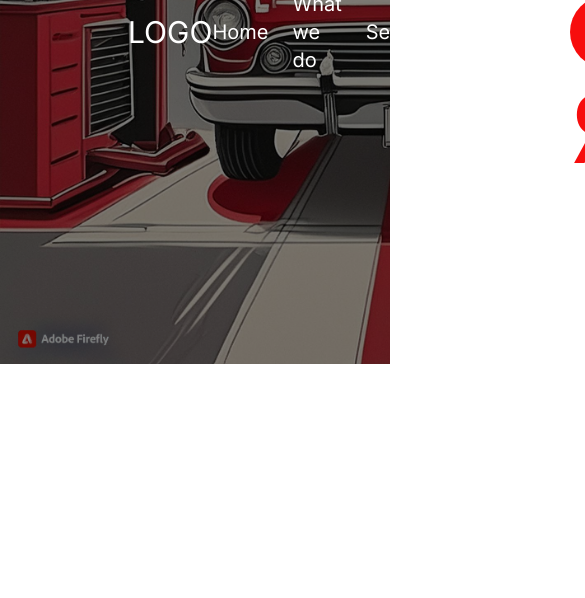
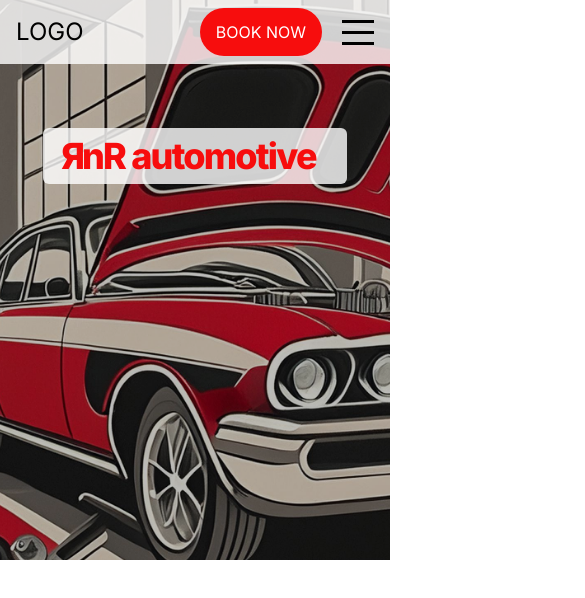
Before and after one commit to nGen-Studios/rnr-automotive, a Next.js app: page / in a window 390 px wide. Shown: the top 598 px of the page, 585 px wide, since content can reach past the window. Built offline with nearby package versions, Linux system fonts and the light colour scheme.

Commit message:
responsiveness and changed a few styles

```diff
--- a/src/components/Hero-section/hero-section.tsx
+++ b/src/components/Hero-section/hero-section.tsx
@@ -12,16 +12,16 @@ import backgroundImage6 from "@/public/redcar3.jpg"; //Like hom
 
 export default function HeroSection() {
   return (
-    <section className="overflow-hidden h-[55rem]">
+    <section className="overflow-hidden h-[55rem] tablet:h[45rem] mobile:h-[35rem]">
       <Image
-        className="w-full h-screen brightness-50 object-cover object-[position:0,-30rem]"
-        src={backgroundImage}
+        className="w-full h-screen brightness-75 object-cover object-[0,-28rem] desktop:object-[0,-22rem] laptop:object-[0,-20rem] tablet:object-[0,-5rem] mobile:object-[-6rem,-8rem]"
+        src={backgroundImage2}
         alt="A car being serviced"
       />
-      <div className="absolute top-20 left-[36rem] text-secondary text-8xl tracking-tighter flex">
+
+      <div className="absolute font-extrabold bg-transparent top-32 left-1/2 translate-x-[-50%] rounded-md text-secondary text-8xl tracking-tighter px-5 py-2 flex laptop:text-7xl tablet:text-6xl tablet:w-[29rem] mobile:text-4xl mobile:w-[19rem] ">
         <div className="scale-x-[-1] mr-[-3px]">R</div>nR automotive
       </div>
-      <BookingButton className="absolute top-[48.5rem] left-[50.5rem] px-5 p-3 text-4xl" />
     </section>
   );
 }
--- a/src/components/Navigation/BookingButton.tsx
+++ b/src/components/Navigation/BookingButton.tsx
@@ -1,5 +1,3 @@
-import { twMerge } from "tailwind-merge";
-
 export default function BookingButton({
   className,
   ...rest
@@ -7,12 +5,11 @@ export default function BookingButton({
   return (
     <button
       type="button"
-      className={twMerge(
-        "mr-20 bg-secondary p-2 px-4 rounded-full text-xl hover:scale-110 text-white",
-        className
-      )}
+      className={
+        "mr-20 bg-secondary p-3 px-4 rounded-full text-xl hover:scale-110 text-white tablet:mr-5 mobile:text-base"
+      }
     >
-      Book now
+      BOOK NOW
     </button>
   );
 }
--- a/src/components/Navigation/Navigation.tsx
+++ b/src/components/Navigation/Navigation.tsx
@@ -3,7 +3,7 @@ import NavigationLogo from "./NavigationLogo";
 
 export default function Navigation() {
   return (
-    <nav className="w-full h-16 flex items-center justify-between absolute top-0 left-0 z-10 text-white">
+    <nav className="w-full bg-transparent h-16 flex items-center justify-between absolute top-0 left-0 z-10 text-black">
       <NavigationLogo />
       <NavigationItemWrapper />
     </nav>
--- a/src/components/Navigation/NavigationItemWrapper.tsx
+++ b/src/components/Navigation/NavigationItemWrapper.tsx
@@ -4,9 +4,16 @@ import BookingButton from "./BookingButton";
 export default function NavigationItemWrapper() {
   return (
     <ul className="flex items-center justify-evenly">
-      <NavigationItems />
+      <NavigationItems className="tablet:hidden" />
       <li>
         <BookingButton />
+      </li>
+      <li>
+        <button className="tablet:block hidden cursor-pointer tablet:mr-16 mobile:mr-4">
+          <span className="h-[3px] w-8 bg-black block" />
+          <span className="h-[3px] w-8 bg-black block my-2" />
+          <span className="h-[3px] w-8 bg-black block" />
+        </button>
       </li>
     </ul>
   );
--- a/src/components/Navigation/NavigationItems.tsx
+++ b/src/components/Navigation/NavigationItems.tsx
@@ -1,13 +1,24 @@
 import { navigationData } from "./navigationData";
+import { twMerge } from "tailwind-merge";
 import Link from "next/link";
 
-export default function NavigationItems() {
-  return navigationData.map((nav) => (
-    <Link
-      href={nav.href}
-      className="inline items-center mr-6 text-xl hover:scale-110"
-    >
-      {nav.name}
-    </Link>
-  ));
+export default function NavigationItems({
+  className,
+  ...rest
+}: React.HTMLProps<HTMLButtonElement>) {
+  return (
+    <>
+      {navigationData.map((nav) => (
+        <Link
+          href={nav.href}
+          className={twMerge(
+            "inline items-center mr-6 text-xl hover:scale-110",
+            className
+          )}
+        >
+          {nav.name}
+        </Link>
+      ))}
+    </>
+  );
 }
--- a/src/components/Navigation/NavigationLogo.tsx
+++ b/src/components/Navigation/NavigationLogo.tsx
@@ -1,3 +1,7 @@
 export default function NavigationLogo() {
-  return <h1 className="ml-32  text-3xl">LOGO</h1>;
+  return (
+    <h1 className="ml-32 text-3xl tablet:ml-16 mobile:ml-4 mobile:text-2xl">
+      LOGO
+    </h1>
+  );
 }
--- a/tailwind.config.ts
+++ b/tailwind.config.ts
@@ -10,10 +10,8 @@ const config: Config = {
     extend: {
       colors: {
         secondary: "#F70D0D",
-        // secondary: "#880808",
-        // secondary: "#800020",
-        // secondary: "#880808",
-        primary: "#C8C5C5",
+        primary: "#959494",
+        transparent: "rgba(255, 255, 255, 0.8)",
       },
       screens: {
         desktop: { max: "1600px" },
@@ -26,3 +24,5 @@ const config: Config = {
   plugins: [],
 };
 export default config;
+
+//#F70D0D
```
